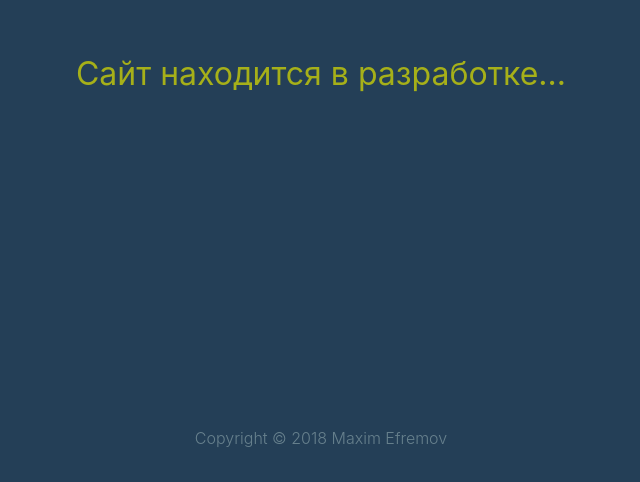
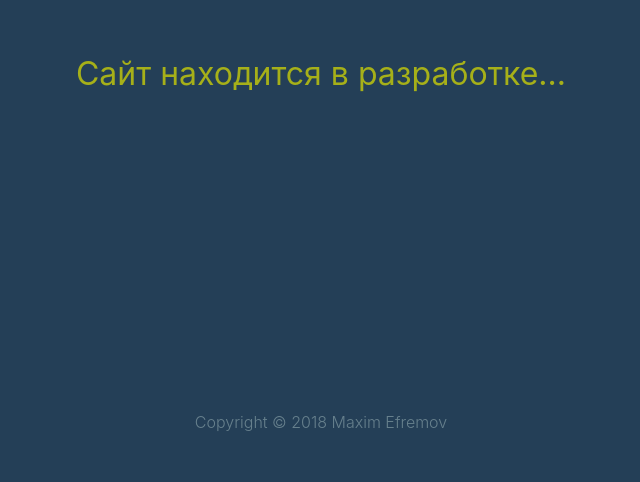
Before and after one commit to maximefremov/maximefremov, a plain HTML site: page docs/index.html in a window 1280 px wide. Shown: the part 318-800 px from the top of the page, without its empty margins (319-959 px from the left). Drawn offline with Linux system fonts and the light colour scheme.

Commit message:
Update Site.

```diff
--- /dev/null
+++ b/docs/bundle.33a9f2434d79dc46f5a3.css
@@ -0,0 +1 @@
+.root{-ms-flex-align:center;align-items:center;background-color:#243f57;color:#a6b019;display:-ms-flexbox;display:flex;font-size:2rem;height:100vh;-ms-flex-pack:center;justify-content:center;position:relative}.copyright{bottom:3rem;color:#67808d;font-size:1rem;font-weight:300;position:absolute}
--- a/docs/bundle.51a1e5f6688507efcf38.css
+++ /dev/null
@@ -1 +0,0 @@
-.root{-ms-flex-align:center;align-items:center;background-color:#243f57;color:#a6b019;display:-ms-flexbox;display:flex;font-size:2rem;height:100vh;-ms-flex-pack:center;justify-content:center;position:relative}.copyright{bottom:2rem;color:#67808d;font-size:1rem;font-weight:300;position:absolute}
--- a/docs/index.html
+++ b/docs/index.html
@@ -1 +1 @@
-<!DOCTYPE html><html lang="ru"><head><title>mefremov.ru</title><meta charset="utf-8"><link href="vendor.db943688eb9832402873.css?6aac4d35e47823f4f769" rel="stylesheet"><link href="bundle.51a1e5f6688507efcf38.css?6aac4d35e47823f4f769" rel="stylesheet"></head><body><div class="root"><p>Сайт находится в разработке...</p></div><script src="vendor.38453646526ce845926b.js?6aac4d35e47823f4f769" type="text/javascript"></script><script src="bundle.f7ec3eeedd3c0785c67d.js?6aac4d35e47823f4f769" type="text/javascript"></script></body></html>
+<!DOCTYPE html><html lang="ru"><head><title>mefremov.ru</title><meta charset="utf-8"><link href="vendor.db943688eb9832402873.css?4ee6a533e4fc243f5645" rel="stylesheet"><link href="bundle.33a9f2434d79dc46f5a3.css?4ee6a533e4fc243f5645" rel="stylesheet"></head><body><div class="root"><p>Сайт находится в разработке...</p></div><script src="vendor.38453646526ce845926b.js?4ee6a533e4fc243f5645" type="text/javascript"></script><script src="bundle.180c28026b96a12a2116.js?4ee6a533e4fc243f5645" type="text/javascript"></script></body></html>
```
Also changed, not shown: docs/bundle.180c28026b96a12a2116.js (renamed from docs/bundle.f7ec3eeedd3c0785c67d.js), 1 other file.
